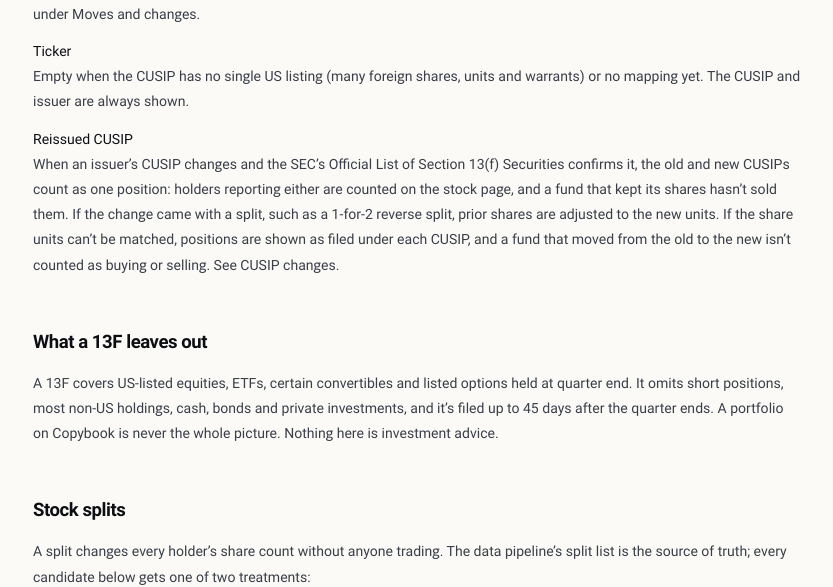
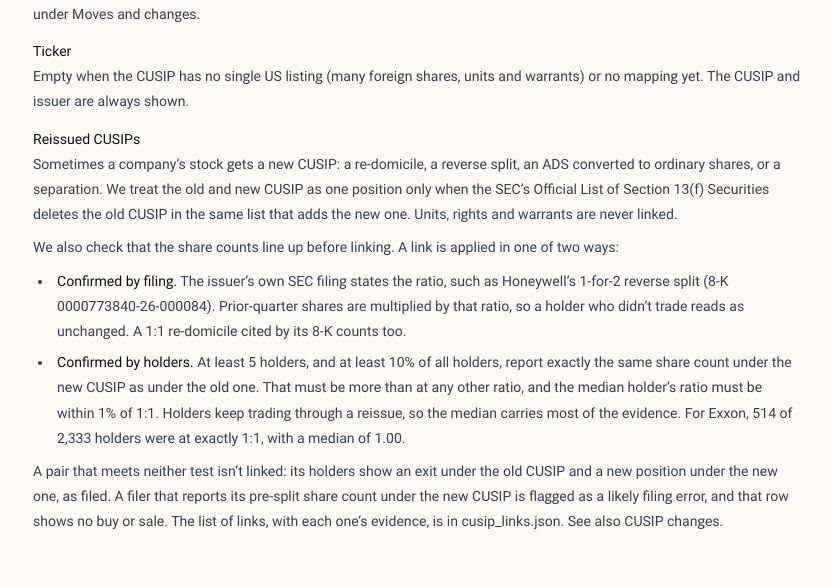
Before and after one commit to factordynamics/site, a React (Vite) app in the folder copybook/web/: page /methodology in a window 1280 px wide. Shown: the part 3980-4567 px from the top of the page, without its empty margins (287-1120 px from the left). Built offline with nearby package versions, Linux system fonts and the light colour scheme; no server answers.

Commit message:
Copybook /methodology/: the reissued-CUSIP link rule as ruled (SEC 13(f) list, confirmed by filing or by holders, unlinked pairs as filed)
Amp-Thread-ID: https://ampcode.com/threads/T-01a1b6e1-cdbe-73c8-a40a-c52e2abed637
Co-authored-by: Andreas <abigger87@gmail.com>

```diff
--- a/copybook/web/src/pages/Methodology.tsx
+++ b/copybook/web/src/pages/Methodology.tsx
@@ -168,10 +168,23 @@ const SECTIONS: { id: string; title: string; body: ReactNode }[] = [
           <dd>Empty when the CUSIP has no single US listing (many foreign shares, units and warrants) or no mapping yet. The CUSIP and issuer are always shown.</dd>
         </div>
         <div id="reissued-cusip" className="scroll-mt-24">
-          <dt>Reissued CUSIP</dt>
-          <dd>
-            When an issuer’s CUSIP changes and the SEC’s Official List of Section 13(f) Securities confirms it, the old and new CUSIPs count as one position: holders reporting either are counted on the stock page, and a fund that kept its shares hasn’t sold them. If the change came with a split, such as a 1-for-2 reverse split, prior shares are adjusted to the new units. If the share units can’t be matched, positions are shown as filed under each CUSIP, and a fund that moved from the old to the new isn’t counted as buying or selling. See{' '}
-            <a href="#moves">CUSIP changes</a>.
+          <dt>Reissued CUSIPs</dt>
+          <dd className="space-y-2">
+            <p>
+              Sometimes a company’s stock gets a new CUSIP: a re-domicile, a reverse split, an ADS converted to ordinary shares, or a separation. We treat the old and new CUSIP as one position only when the SEC’s Official List of Section 13(f) Securities deletes the old CUSIP in the same list that adds the new one. Units, rights and warrants are never linked.
+            </p>
+            <p>We also check that the share counts line up before linking. A link is applied in one of two ways:</p>
+            <ul className="list-disc space-y-1 pl-5">
+              <li>
+                <strong className="font-medium text-ink">Confirmed by filing.</strong> The issuer’s own SEC filing states the ratio, such as Honeywell’s 1-for-2 reverse split (8-K 0000773840-26-000084). Prior-quarter shares are multiplied by that ratio, so a holder who didn’t trade reads as unchanged. A 1:1 re-domicile cited by its 8-K counts too.
+              </li>
+              <li>
+                <strong className="font-medium text-ink">Confirmed by holders.</strong> At least 5 holders, and at least 10% of all holders, report exactly the same share count under the new CUSIP as under the old one. That must be more than at any other ratio, and the median holder’s ratio must be within 1% of 1:1. Holders keep trading through a reissue, so the median carries most of the evidence. For Exxon, 514 of 2,333 holders were at exactly 1:1, with a median of 1.00.
+              </li>
+            </ul>
+            <p>
+              A pair that meets neither test isn’t linked: its holders show an exit under the old CUSIP and a new position under the new one, as filed. A filer that reports its pre-split share count under the new CUSIP is flagged as a likely filing error, and that row shows no buy or sale. The list of links, with each one’s evidence, is in cusip_links.json. See also <a href="#moves">CUSIP changes</a>.
+            </p>
           </dd>
         </div>
       </dl>
```
